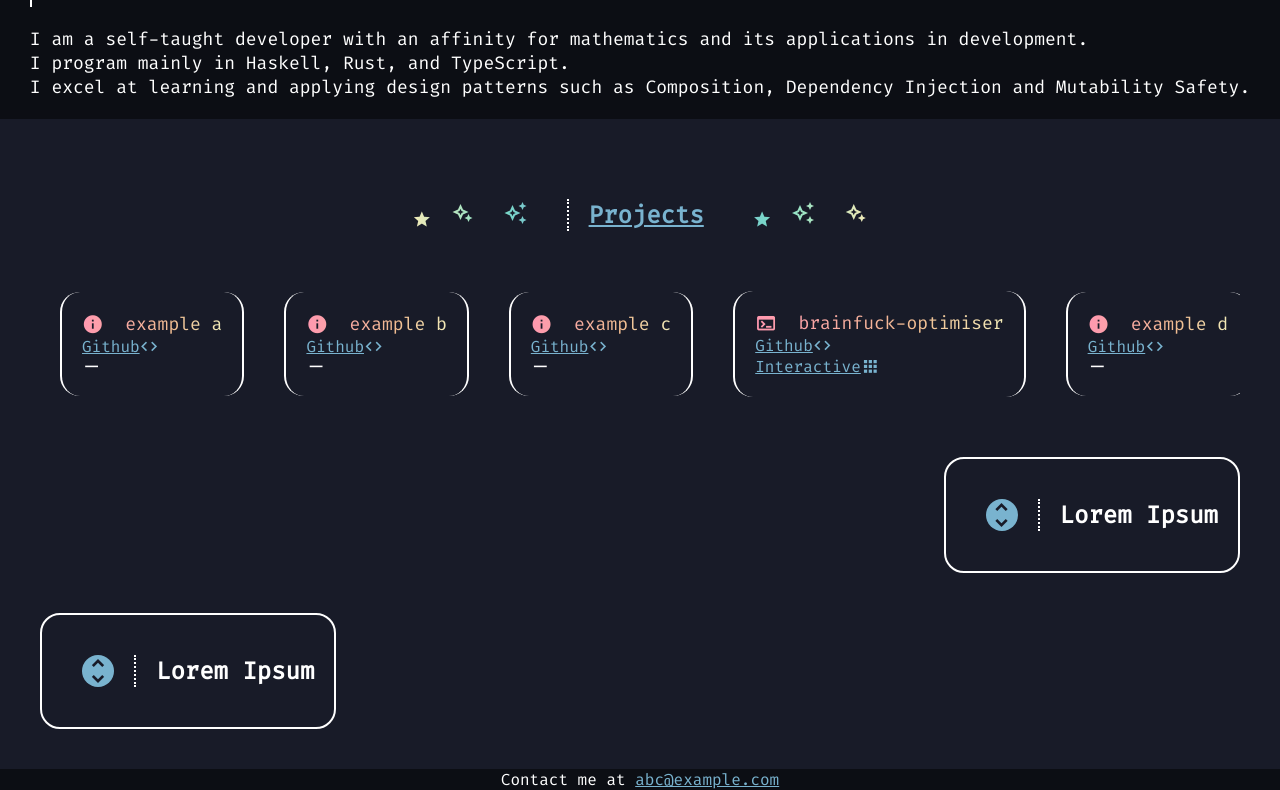
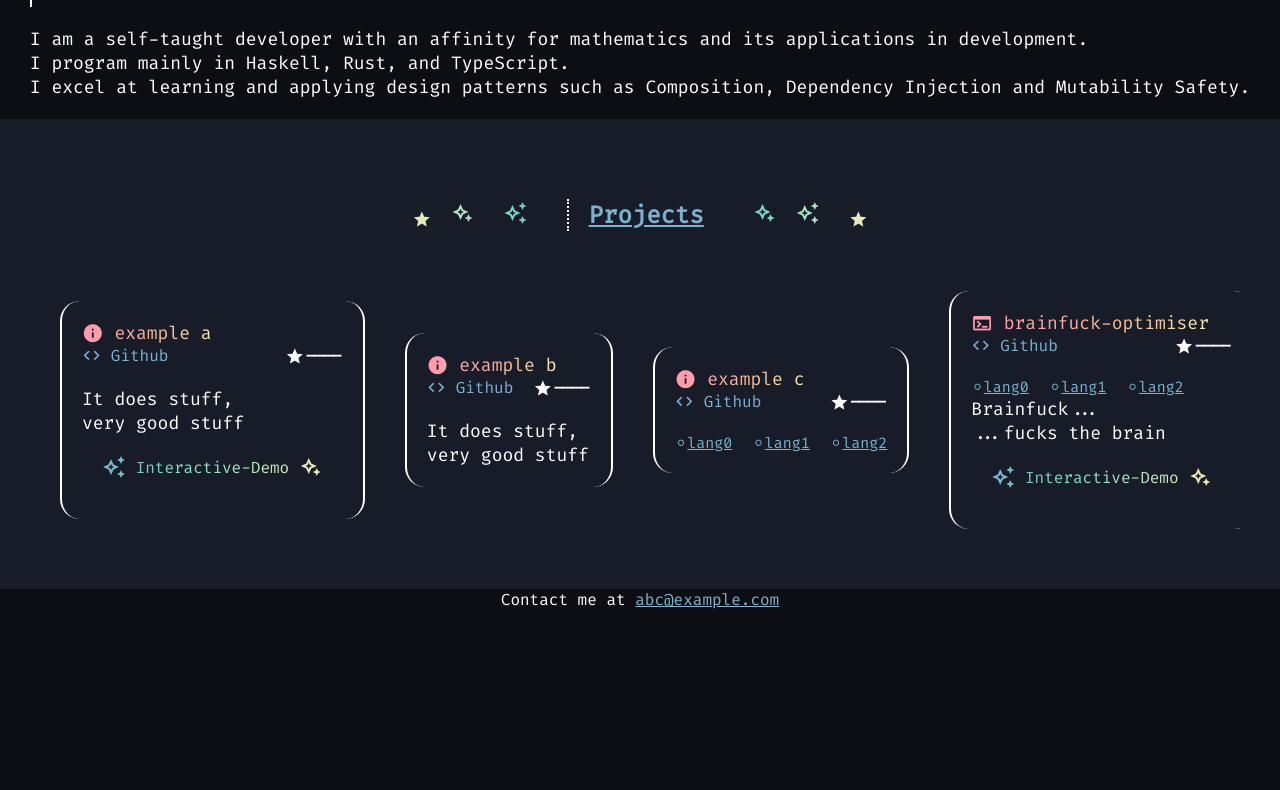
Before and after one commit to Violet-Codes/Violet-Codes.github.io, a React (Create React App) app: page / in a window 1280 px wide. Shown: the part 540-1330 px from the top of the page. After the commit the page ends 1150 px from the top, so only its background shows below. Built offline with nearby package versions, Linux system fonts and the light colour scheme.

Commit message:
pretty projects

```diff
--- a/src/App.tsx
+++ b/src/App.tsx
@@ -8,7 +8,9 @@ import Icon from './MaterialIcons';
 import Pfp from './Pfp';
 import Dropdown from './Dropdown';
 import Project from './Project';
-import { useMeasure, useWindowSize } from 'react-use';
+import { useMeasure } from 'react-use';
+import { animated, useSpring } from 'react-spring';
+import { relative } from 'path';
 
 export const App: React.FC<{}> = (props: {}) =>
     <div className="app">
@@ -51,40 +53,6 @@ const Home: React.FC<{}> = (props: {}) =>
             </div>
             <div className="padded col" style={{alignItems: "center"}}>
                 <Projects />
-                <div className="padded rounded bordered margined col" style={{alignItems: "start", alignSelf: "end"}}>
-                    <Dropdown Controller={({callback, isVisible}) =>
-                        <div className="row" style={{alignSelf: "flex-end"}}>
-                            <div className="box">
-                                <Icon icon={isVisible ? "unfold_less" : "unfold_more"} className="rounded margined hover action-block" style={{fontSize: "xx-large"}} onClick={callback}/>
-                            </div>
-                            <h3>
-                                Lorem Ipsum
-                            </h3>
-                        </div>
-                    }>
-                        <p style={{width: 800}}>
-                            Lorem ipsum dolor sit amet, consectetur adipiscing elit, sed do eiusmod tempor incididunt ut labore et dolore magna aliqua.<br/>
-                            Eu turpis egestas pretium aenean pharetra magna ac placerat.
-                        </p>
-                    </Dropdown>
-                </div>
-                <div className="padded rounded bordered margined col" style={{alignItems: "start", alignSelf: "start"}}>
-                    <Dropdown Controller={({callback, isVisible}) =>
-                        <div className="row">
-                            <div className="box">
-                                <Icon icon={isVisible ? "unfold_less" : "unfold_more"} className="rounded margined hover action-block" style={{fontSize: "xx-large"}} onClick={callback}/>
-                            </div>
-                            <h3>
-                                Lorem Ipsum
-                            </h3>
-                        </div>
-                    }>
-                        <p style={{width: 800}}>
-                            Lorem ipsum dolor sit amet, consectetur adipiscing elit, sed do eiusmod tempor incididunt ut labore et dolore magna aliqua.<br/>
-                            Viverra mauris in aliquam sem fringilla ut.
-                        </p>
-                    </Dropdown>
-                </div>
             </div>
         </div>
     </div>;
@@ -109,6 +77,16 @@ const Jumbo: React.FC<{}> = (props: {}) =>
 
 const Projects: React.FC<{}> = (props: {}) => {
     const [measureRef, dims] = useMeasure<HTMLDivElement>();
+    const css = useSpring({
+        from: {
+            width: 0,
+            overflow: "auto",
+            justifyContent: "start"
+        },
+        to: {
+            width: dims.width
+        }
+    });
     return (
         <div className="padded col" style={{alignSelf: "stretch"}}>
             <div className="row">
@@ -127,30 +105,27 @@ const Projects: React.FC<{}> = (props: {}) => {
                 </Link>
                 <div className="action-gradient">
                     &#160;&#160;&#160;
-                    <Icon icon="star"/>
+                    <Icon icon="magic_button" icontype="material-symbols-outlined"/>
                     &#160;&#160;
                     <Icon icon="auto_awesome" icontype="material-symbols-outlined"/>
                     &#160;&#160;&#160;
-                    <Icon icon="magic_button" icontype="material-symbols-outlined"/>
+                    <Icon icon="star"/>
                 </div>
             </div>
-            <div ref={measureRef} className="row" style={{...(dims.width ? {width: dims.width, overflow: "auto"} : {overflow: "hidden"}), justifyContent: "start", alignSelf: "stretch"}}>
-                { dims.width &&
-                    <div className="box">
-                        <Project name="example a" icon="info"/>
-                        <Project name="example b" icon="info"/>
-                        <Project name="example c" icon="info"/>
-                        <Project name="brainfuck-optimiser" icon="terminal" interactive/>
-                        <Project name="example d" icon="info"/>
-                        <Project name="example e" icon="info"/>
-                        <Project name="example f" icon="info"/>
-                        <Project name="example g" icon="info"/>
-                        <Project name="example h" icon="info"/>
-                        <Project name="example i" icon="info"/>
-                        <Project name="example j" icon="info"/>
-                    </div>
-                }
-            </div>
+            <div ref={measureRef} style={{alignSelf: "stretch"}}/>
+            <animated.div className="row" style={css}>
+                <Project name="example a" icon="info" desc={["It does stuff,", "very good stuff"]} interactive/>
+                <Project name="example b" icon="info" desc={["It does stuff,", "very good stuff"]}/>
+                <Project name="example c" icon="info" langs={["lang0", "lang1", "lang2"]}/>
+                <Project name="brainfuck-optimiser" icon="terminal" desc={["Brainfuck...", "...fucks the brain"]} langs={["lang0", "lang1", "lang2"]} interactive/>
+                <Project name="example d" icon="info"/>
+                <Project name="example e" icon="info" desc={["It does stuff,", "very good stuff"]} langs={["lang0", "lang1", "lang2"]}/>
+                <Project name="example f" icon="info" langs={["lang0", "lang1", "lang2"]} interactive/>
+                <Project name="example g" icon="info" desc={["It does stuff,", "very good stuff"]} interactive/>
+                <Project name="example h" icon="info" langs={["lang0", "lang1", "lang2"]}/>
+                <Project name="example i" icon="info" desc={["It does stuff,", "very good stuff"]}/>
+                <Project name="example j" icon="info" langs={["lang0", "lang1", "lang2"]} interactive/>
+            </animated.div>
         </div>
     );
 };
--- a/src/Project.tsx
+++ b/src/Project.tsx
@@ -6,22 +6,47 @@ type ProjectPropT = {
     name: string;
     icon: string;
     interactive?: boolean;
-    langs?: string[]
+    langs?: string[];
+    desc?: string[];
 };
 
-export const Project: React.FC<ProjectPropT> = ({name, icon, interactive, langs}: ProjectPropT) =>
+export const Project: React.FC<ProjectPropT> = ({name, icon, interactive, langs, desc}: ProjectPropT) =>
     <div className="col rounded bordered padded margined" style={{alignItems: "flex-start", borderTop: "none", borderBottom: "none"}}>
-        <div className="row highlight-gradient" style={{whiteSpace: "nowrap"}}>
+        <div className="row">
+            <div className="highlight-gradient" style={{whiteSpace: "nowrap"}}>
+                <p>
+                    <Icon icon={icon}/>&#160;{name}
+                </p>
+            </div>
+        </div>
+        <div className="spaced row" style={{justifyContent: "space-between", alignSelf: "stretch"}}>
+            <Link className="row" style={{justifySelf: "flex-start"}} to={`https://github.com/Violet-Codes/${name.toLowerCase()}/`} target="_blank" rel="noopener noreferrer">
+                <Icon icon="code" />&#160;Github
+            </Link>
+            <div style={{whiteSpace: "nowrap"}}>
+                <Icon icon="star"/><b>----</b>
+            </div>
+        </div>
+        &#160;
+        { langs && <div className="spaced row">
+            { langs.map((lang) =>
+                <p><span style={{fontSize: "smaller"}}>
+                    <Link className="row" to={`/projects/?lang=${encodeURI(JSON.stringify([lang]))}`}>
+                        <Icon style={{fontSize: "smaller"}} icon="fiber_manual_record" icontype="material-symbols-outlined"/><u>{lang}</u>
+                    </Link>
+                </span></p>
+            ) }
+        </div> }
+        { desc && desc.map((line) =>
             <p>
-                <Icon icon={icon} /> &#160;{name}
+                {line}
             </p>
-        </div>
-        <Link className="row" to={`https://github.com/Violet-Codes/${name.toLowerCase()}/`} target="_blank" rel="noopener noreferrer">
-            <u>Github</u><Icon icon="code" />
-        </Link>
-        { interactive ? <Link className="row" to={`/projects/${name.toLowerCase()}/`}>
-            <u>Interactive</u><Icon icon="apps" />
-        </Link> : <Icon icon="horizontal_rule" />}
+        ) }
+        { interactive && <Link className="row margined action-gradient" style={{alignSelf: "center"}} to={`/projects/${name.toLowerCase()}/`}>
+            <Icon icon="auto_awesome" icontype="material-symbols-outlined"/>
+            &#160;<u style={{whiteSpace: "nowrap"}}>Interactive-Demo</u>&#160;
+            <Icon icon="magic_button" icontype="material-symbols-outlined"/>
+        </Link> }
     </div>;
 
 export default Project;
--- a/src/style.sass
+++ b/src/style.sass
@@ -19,7 +19,7 @@ $GAP: 20px
     margin: 0px
     transition: background-color 0.5s, color 0.5s
 
-    scrollbar-color: $SALMON $DARKER
+    scrollbar-color: $SALMON transparent
 
 .darker
     background-color: $DARKER
@@ -124,6 +124,9 @@ p
     align-items: center
     justify-content: center
 
+.spaced
+    gap: $GAP
+
 .box
     display: flex
     flex-direction: inherit
```
